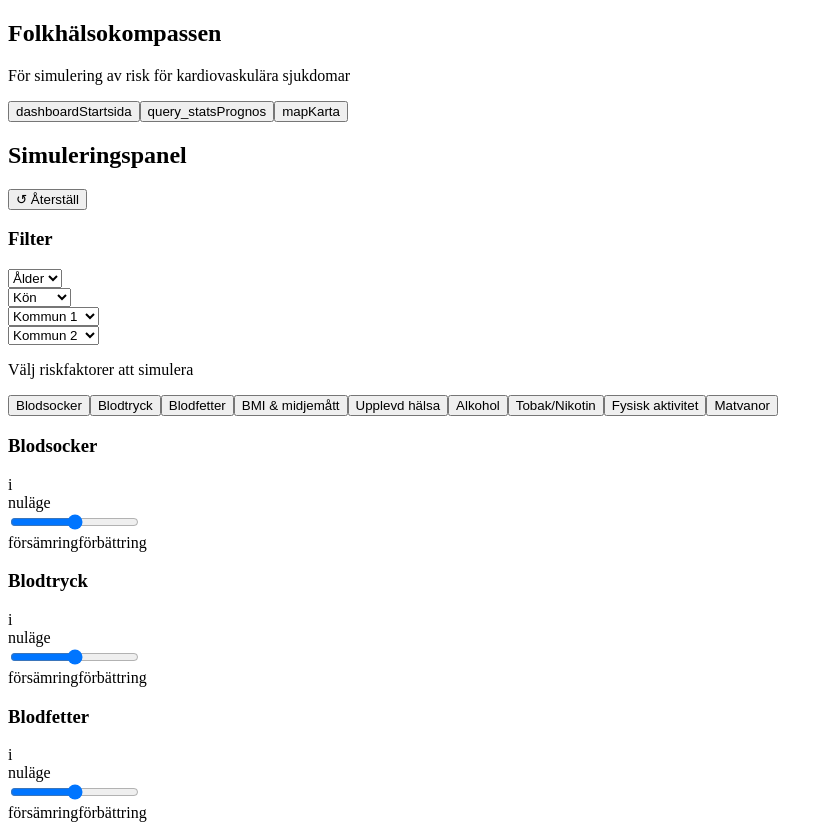
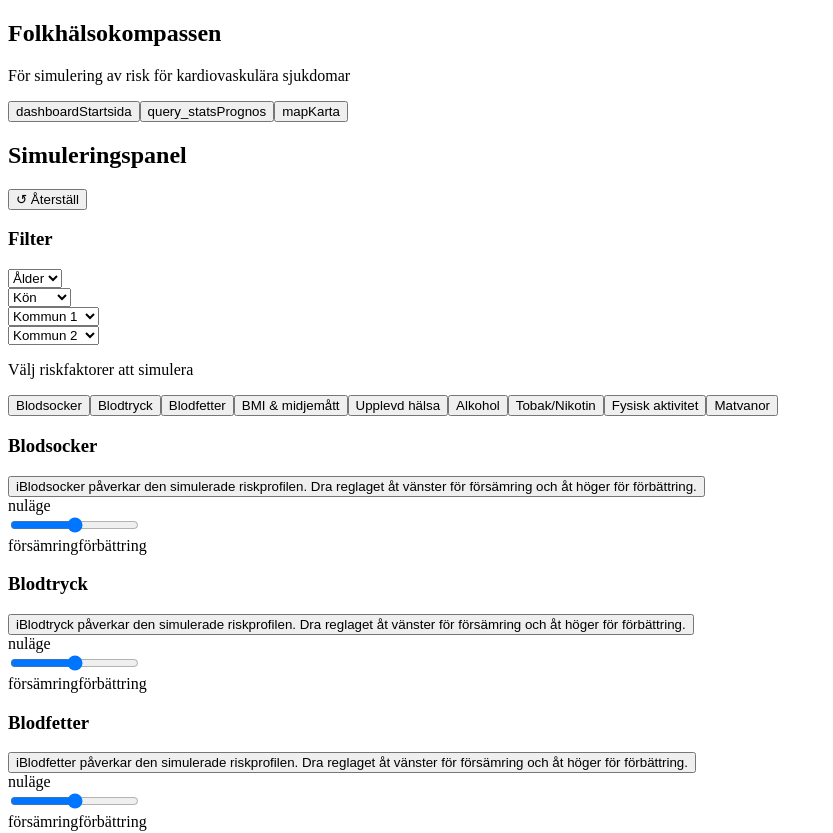
Before and after one commit to masa6009/VIP, a React (Vite) app in the folder folkhalso-kompassen/: page / in a window 1280 px wide. Shown: the top 833 px of the page, without its empty margins (0-833 px from the left). Built offline with nearby package versions, Linux system fonts and the light colour scheme; the HTML template or start-up script is replaced by a standard one.

Commit message:
Fixed info-button hover

```diff
--- a/folkhalso-kompassen/src/App.jsx
+++ b/folkhalso-kompassen/src/App.jsx
@@ -133,7 +133,7 @@ function Dropdown({ label, value, options, onChange, small = false }) {
     return (
       <button className={small ? "dropdown small" : "dropdown"}>
         {label}
-        <span>⌄</span>
+        <span></span>
       </button>
     );
   }
@@ -307,7 +307,17 @@ function SliderCard({ risk, value, onChange }) {
     <div className="card slider">
       <div className="cardHead">
         <h3>{risk}</h3>
-        <span className="info">i</span>
+        <button
+            type="button"
+            className="infoButton"
+            aria-label={`Information om ${risk}`}
+          >
+            i
+            <span className="infoTooltip">
+              {risk} påverkar den simulerade riskprofilen. Dra reglaget åt vänster för försämring
+              och åt höger för förbättring.
+            </span>
+          </button>
       </div>
       <div
         className={`bubble ${value < 0 ? "bad" : value > 0 ? "good" : ""}`}
--- a/folkhalso-kompassen/src/styles.css
+++ b/folkhalso-kompassen/src/styles.css
@@ -280,15 +280,72 @@ button {
   align-items: flex-start;
   gap: 12px;
 }
-.info {
+.infoButton {
+  position: relative;
   display: inline-grid;
   place-items: center;
   border: 1px solid #727783;
+  background: white;
   border-radius: 999px;
-  width: 20px;
-  height: 20px;
+  width: 22px;
+  height: 22px;
   font-size: 12px;
+  font-weight: 700;
   color: #727783;
+  cursor: pointer;
+  flex: 0 0 auto;
+}
+
+.infoButton:hover,
+.infoButton:focus {
+  border-color: #0050a0;
+  color: #0050a0;
+  outline: none;
+}
+
+.infoTooltip {
+  position: absolute;
+  right: 0;
+  top: calc(100% + 10px);
+  z-index: 20;
+  width: 240px;
+  padding: 10px 12px;
+  border: 1px solid #c2c6d3;
+  border-radius: 12px;
+  background: white;
+  color: #1a1c1c;
+  box-shadow: 0 10px 24px rgba(0, 0, 0, 0.14);
+  font-size: 12px;
+  font-weight: 400;
+  line-height: 1.35;
+  text-align: left;
+
+  opacity: 0;
+  visibility: hidden;
+  transform: translateY(-4px);
+  transition: opacity 0.15s ease, transform 0.15s ease, visibility 0.15s ease;
+  pointer-events: none;
+}
+
+.infoTooltip::before {
+  content: "";
+  position: absolute;
+  top: -6px;
+  right: 10px;
+  width: 10px;
+  height: 10px;
+  background: white;
+  border-left: 1px solid #c2c6d3;
+  border-top: 1px solid #c2c6d3;
+  transform: rotate(45deg);
+}
+
+.infoButton:hover .infoTooltip,
+.infoButton:focus .infoTooltip,
+.infoButton:focus-visible .infoTooltip {
+  opacity: 1;
+  visibility: visible;
+  transform: translateY(0);
 }
 .slider input {
   width: 100%;
```
